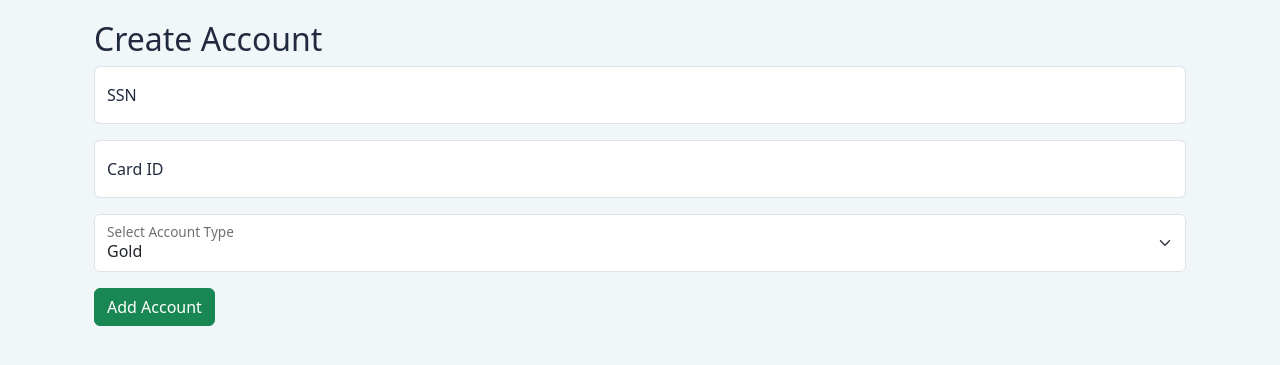
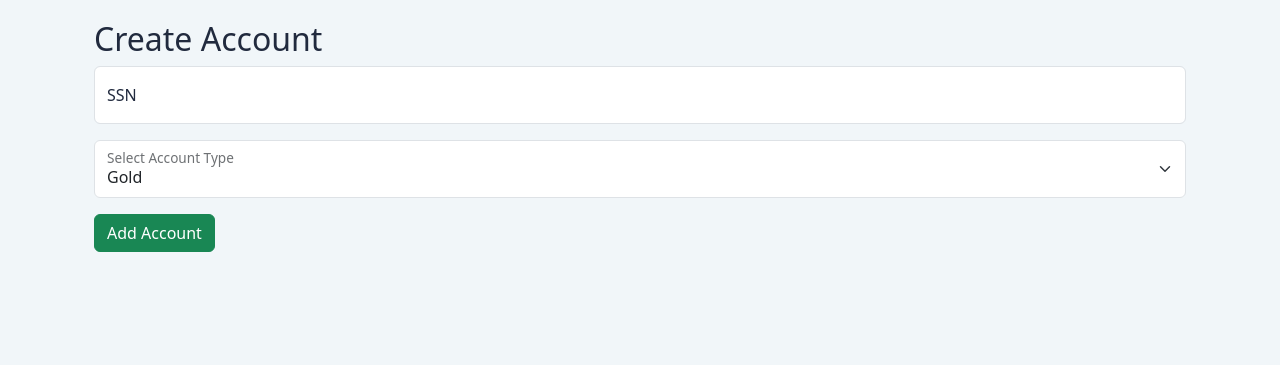
Before and after one commit to oyounis19/ATM, a PHP site: page /admin/CreateAccount.php in a window 1280 px wide. Shown: the part 76-441 px from the top of the page. Run offline with PHP 8.4, Linux system fonts and the light colour scheme; some libraries are stand-ins or nearby versions.

Commit message:
adding create account

```diff
--- a/Models/admin.php
+++ b/Models/admin.php
@@ -1,9 +1,8 @@
 <?php
 require_once(__DIR__ . '/../Controllers/DBconnector.php');
-
-
-
-require_once "User.php";
+require_once(__DIR__."/Account.php");
+require_once(__DIR__."/customer.php");
+require_once (__DIR__."/User.php");
 class admin extends User
 {
     private string $userName;
@@ -33,11 +32,10 @@ class admin extends User
     public function deleteCustomer()
     {
     }
-    public function createAccount(Account $account, Customer $customer, Card $card)
+    public function createAccount(Account $account, Customer $customer)
     {
         $db = new DBconnector();
         $data["SSN"] = $customer->getSSN();
-        $data["Cardid"] = $card->getId();
         $data["Type"] = $account->getType();
         $result = $db->insert("Account", $data);
         return $result;
--- a/View/admin/CreateAccount.php
+++ b/View/admin/CreateAccount.php
@@ -4,14 +4,13 @@ require_once (__DIR__."/Head.php");
 require_once (__DIR__."/../../Models/Account.php");
 require_once (__DIR__."/../../Models/Card.php");
 require_once (__DIR__."/../../Models/customer.php");
-if(isset($_POST["SSN"]) && isset($_POST["Cardid"]) && isset($_POST["Type"])){
+if(isset($_POST["SSN"]) && isset($_POST["Type"])){
+    $account = new Account();
     $account->setType($_POST["Type"]);
-    $card = new Card();
-    $card->setId($_POST["Cardid"]);
     $customer = new customer();
     $customer->setSSN($_POST["SSN"]);
     $admin = new admin("", "");
-    $admin->createAccount($account,$customer,$card);
+    $admin->createAccount($account,$customer);
 }
 ?>
 <body>
@@ -26,10 +25,6 @@ if(isset($_POST["SSN"]) && isset($_POST["Cardid"]) && isset($_POST["Type"])){
                     <div class="form-floating mb-3">
                         <input type="number" class="form-control" id="floatingSSN" placeholder="Password" name="SSN">
                         <label for="floatingSSN">SSN</label>
-                    </div>
-                    <div class="form-floating mb-3">
-                        <input type="number" class="form-control" id="floatingCard" placeholder="Password" name="Cardid">
-                        <label for="floatingCard">Card ID</label>
                     </div>
                     <div class="form-floating mb-3">
                         <select class="form-select" id="floatingSelect" aria-label="Floating label select example" name="Type">
```
